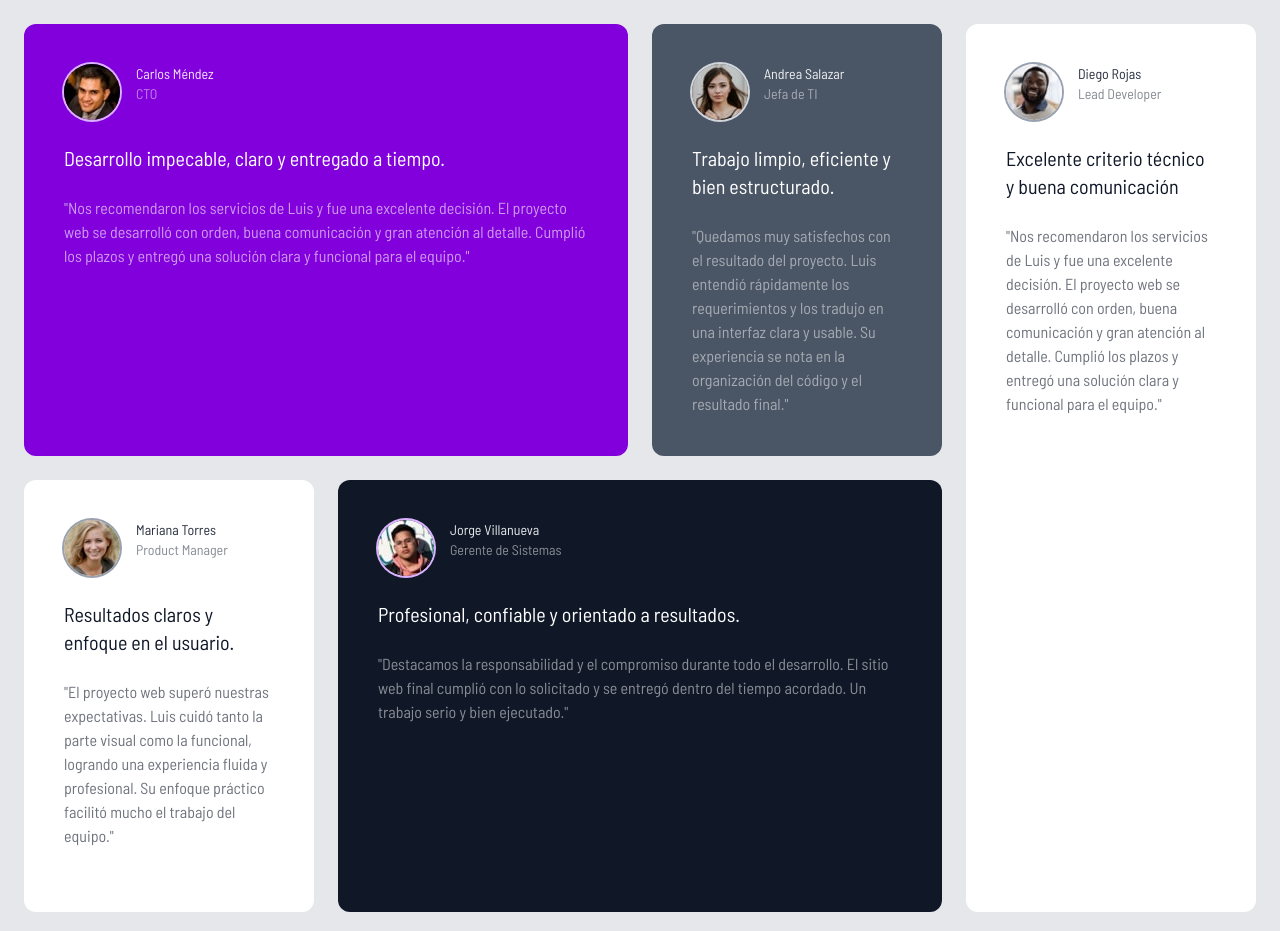
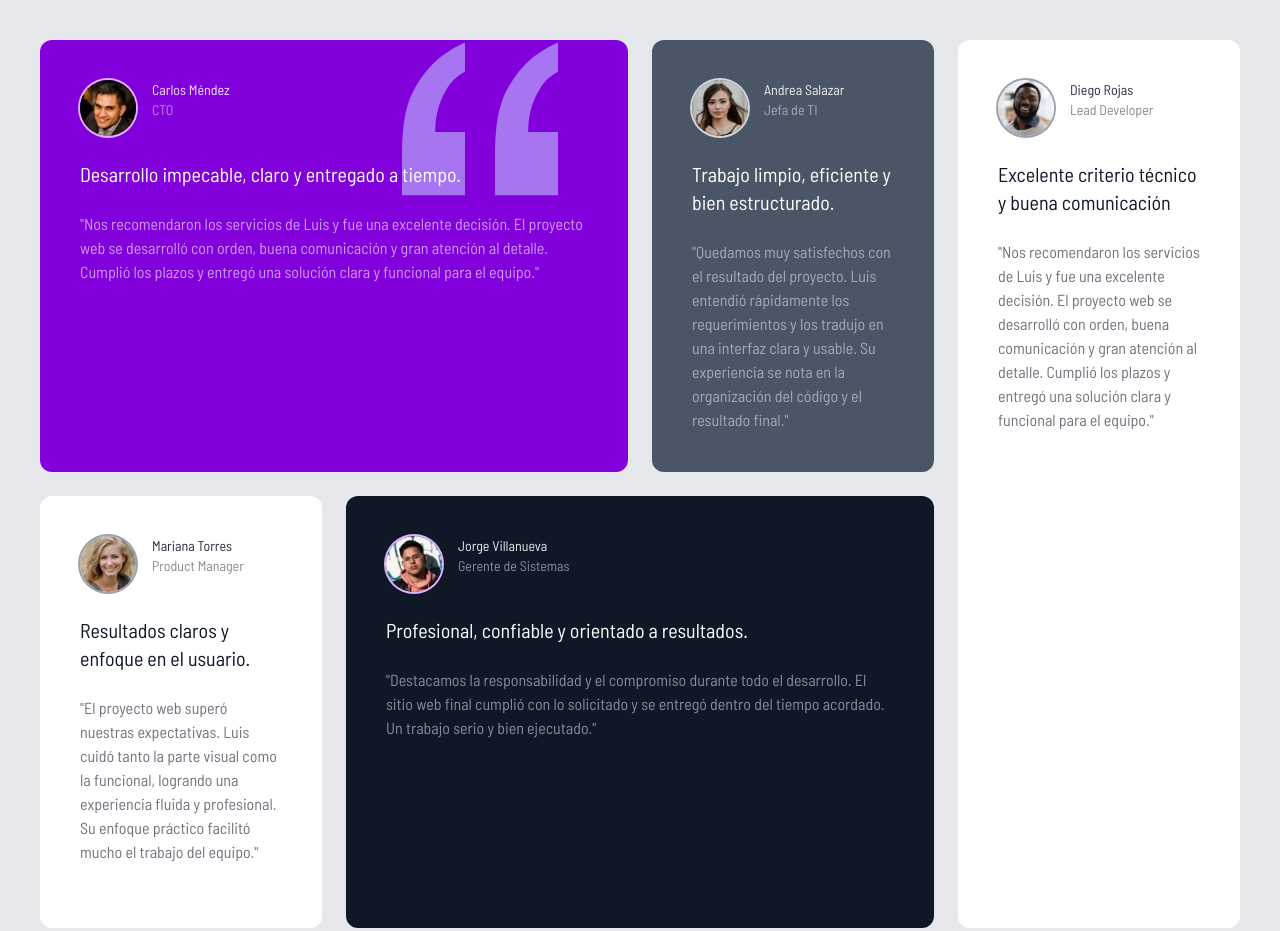
Before and after one commit to lcssma/tailwind-testymonies-grid, a website: page index.html in a window 1280 px wide. Drawn offline with Linux system fonts and the light colour scheme.

Commit message:
quotes background image added

```diff
--- a/index.html
+++ b/index.html
@@ -15,14 +15,15 @@
 <body class="bg-gray-200">
 
   <!-- Container -->
-  <div class="container mx-auto max-w-7xl p-2 md:p-6">
+  <div class="container mx-auto max-w-7xl p-2 md:p-10">
     <!-- Grid -->
     <div class="grid gap-6 grip-cols-1 text-white md:grid-cols-4 md:grid-rows-2">
 
       <!-- Testimony 1 -->
-      <div class="p-10 rounded-xl bg-purple-700 md:col-span-2">
+      <div class="relative p-10 rounded-xl bg-purple-700 md:col-span-2">
 
-        <div class="flex space-x-4">
+        <img src="images/bg-pattern-quotation.svg" alt="" class="absolute top-3 right-10 scale-125 md:top-7 md:right-24 md:scale-150">
+        <div class="flex z-10 space-x-4">
           <img src="images/image-daniel.jpg" alt="" class="rounded-full ring-2 ring-purple-300">
           <div class="text-sm">
             <h4 class="opacity-90">Carlos Méndez</h4>
@@ -30,7 +31,7 @@
           </div>
         </div>
 
-        <p class="mt-6 text-xl">
+        <p class="relative mt-6 z-10 text-xl">
           Desarrollo impecable, claro y entregado a tiempo.
         </p>
 
--- a/package.json
+++ b/package.json
@@ -1,5 +1,6 @@
 {
   "scripts": {
+    "build": "npx @tailwindcss/cli -i ./styles/input.css -o ./styles/output.css",
     "watch": "npx @tailwindcss/cli -i ./styles/input.css -o ./styles/output.css --watch"
   },
   "dependencies": {
```
Also changed, not shown: styles/output.css.
